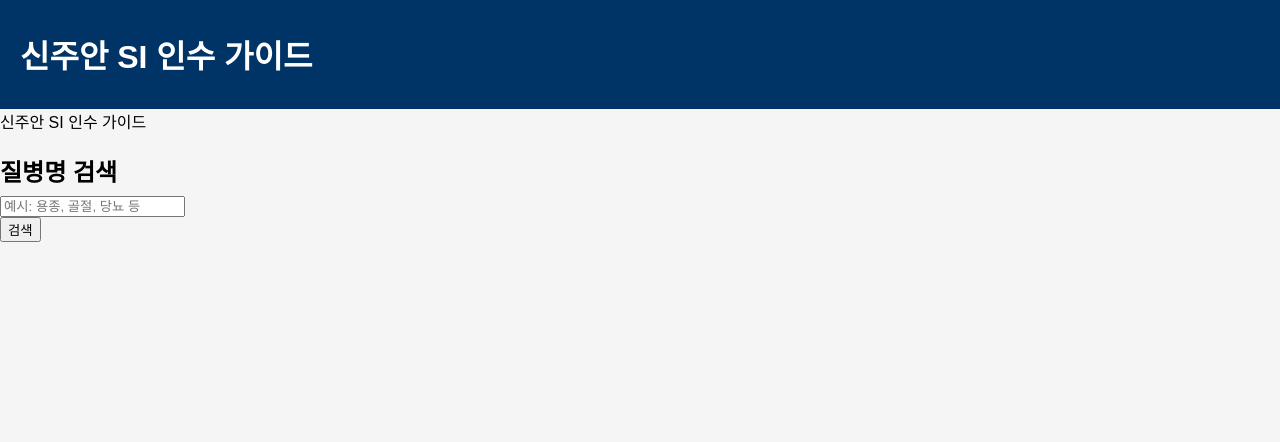
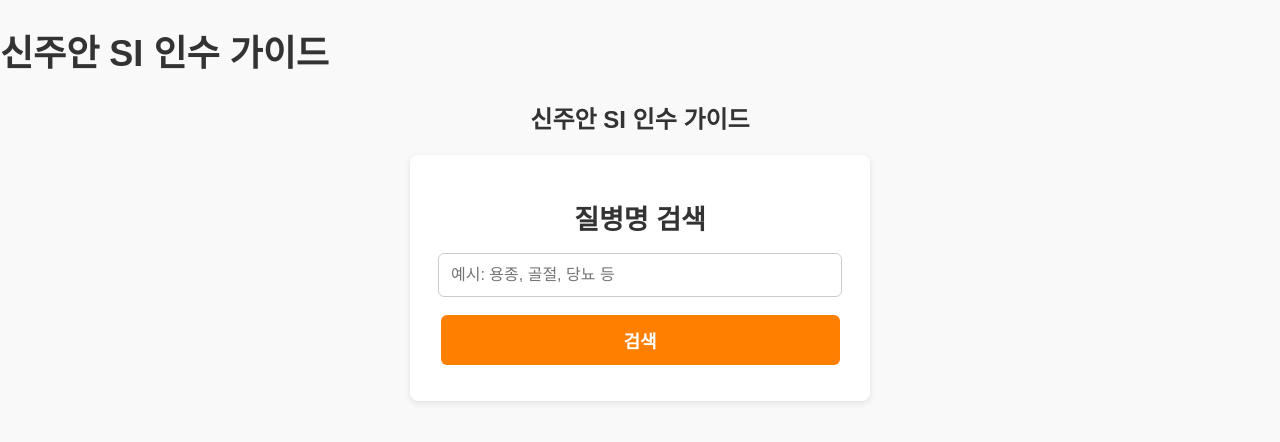
Before and after one commit to jisuchoo/forOrg_py, a Django app: template guide/templates/guide/search.html in a window 1280 px wide. Shown: the top 442 px of the page. Run offline with Django 5.2, Linux system fonts and the light colour scheme; the template is opened without the code that fills it, so the values that code supplies are empty.

Commit message:
Update style.css

```diff
--- a/guide/static/guide/style.css
+++ b/guide/static/guide/style.css
@@ -1,52 +1,172 @@
+/* 전체 화면 공통 */
 body {
-  font-family: "Noto Sans KR", sans-serif;
   margin: 0;
   padding: 0;
-  background: #f5f5f5;
+  font-family: "Noto Sans KR", Arial, sans-serif;
+  background-color: #f9f9f9;
+  color: #333;
+  font-size: 18px; /* 기본 글자 크기 ↑ */
 }
 
-header {
-  background: #003366;
-  color: white;
-  padding: 10px 20px;
+/* 앱 제목 */
+.app-title {
+  font-size: 24px; /* 제목 글자 크게 */
+  font-weight: bold;
+  text-align: center;
+  margin: 20px 0;
 }
 
-.container {
-  max-width: 800px;
-  margin: 20px auto;
+/* 카드 박스 */
+.card {
+  background: #fff;
+  max-width: 420px;
+  margin: 0 auto;
   padding: 20px;
-  background: white;
   border-radius: 8px;
+  box-shadow: 0 2px 6px rgba(0, 0, 0, 0.1);
+  text-align: center; /* 카드 안 내용 기본 가운데 정렬 */
 }
 
-.search-form input {
-  width: 70%;
-  padding: 8px;
-  margin-right: 10px;
+/* 입력창 */
+input {
+  width: 90%;
+  padding: 12px;
+  margin: 8px 0;
+  border: 1px solid #ccc;
+  border-radius: 6px;
+  font-size: 16px;
 }
 
-.search-form button {
-  padding: 8px 15px;
-  background: #003366;
-  color: white;
+/* 버튼 */
+button {
+  width: 95%;
+  padding: 12px;
+  background-color: #ff7f00;
   border: none;
-  border-radius: 4px;
+  border-radius: 6px;
+  color: #fff;
+  font-size: 18px;
+  font-weight: bold;
+  cursor: pointer;
+  margin-top: 10px;
+}
+button:hover {
+  background-color: #e56e00;
 }
 
-.result-list {
-  list-style: none;
-  padding: 0;
+/* 에러 메시지 */
+.error {
+  color: #d9534f;
+  margin-top: 10px;
+  font-weight: bold;
 }
 
-.result-card {
-  border: 1px solid #ccc;
-  border-radius: 6px;
-  padding: 10px;
-  margin-bottom: 10px;
-  background: #fafafa;
+/* 안내/메타 정보 */
+.meta {
+  font-size: 14px;
+  color: #666;
+  margin-top: 6px;
 }
 
-.no-result {
-  color: #a00;
-  font-weight: bold;
+/* 검색 결과 카드 */
+.result-card {
+  border: 1px solid #ddd;
+  background: #fff;
+  border-radius: 6px;
+  padding: 15px;
+  margin: 12px auto;
+  max-width: 600px;
+  text-align: center;
 }
+
+/* ========================= */
+/* 보험사 카드 (새 디자인)   */
+/* ========================= */
+
+.insurance-card {
+  background: #fff;
+  border: 1px solid #ddd;
+  border-radius: 10px;
+  padding: 14px;
+  margin: 12px auto;
+  max-width: 500px;
+  box-shadow: 0 2px 6px rgba(0,0,0,0.05);
+  display: flex;
+  flex-direction: column;
+  align-items: flex-start;
+  font-size: 16px;
+}
+
+.insurance-card.hanwha {
+  border: 2px solid #ff7f00;
+  box-shadow: 0 3px 8px rgba(255,127,0,0.2);
+}
+
+.insurance-card h4 {
+  margin: 0 0 8px 0;
+  font-size: 18px;
+  font-weight: 700;
+  color: #222;
+}
+
+/* 보험사 연락처 아이템 */
+.contact-item {
+  display: flex;
+  align-items: center;
+  gap: 6px;
+  font-size: 15px;
+  margin: 2px 0;
+}
+
+.contact-item a {
+  color: #0066cc;
+  font-weight: 600;
+  text-decoration: none;
+}
+.contact-item a:hover {
+  text-decoration: underline;
+}
+
+/* 카테고리 구분 */
+.insurance-category h3 {
+  font-size: 17px;
+  font-weight: 700;
+  margin: 14px 0 8px;
+  border-bottom: 2px solid #ff7f00;
+  padding-bottom: 4px;
+  color: #222;
+}
+
+/* ========================= */
+/* 사용자 정보                */
+/* ========================= */
+.user-info {
+  background: #eee;
+  padding: 10px;
+  font-size: 16px;
+  text-align: center;
+}
+.logout {
+  margin-left: 10px;
+  padding: 6px 12px;
+  font-size: 14px;
+}
+
+/* ========================= */
+/* ✅ 모바일 최적화           */
+/* ========================= */
+@media (max-width: 768px) {
+  .insurance-card {
+    padding: 12px;
+    font-size: 14px;
+  }
+  .insurance-card h4 {
+    font-size: 16px;
+  }
+  .contact-item {
+    font-size: 13px;
+    flex-direction: column;
+    align-items: flex-start;
+    gap: 2px;
+  }
+}
```
